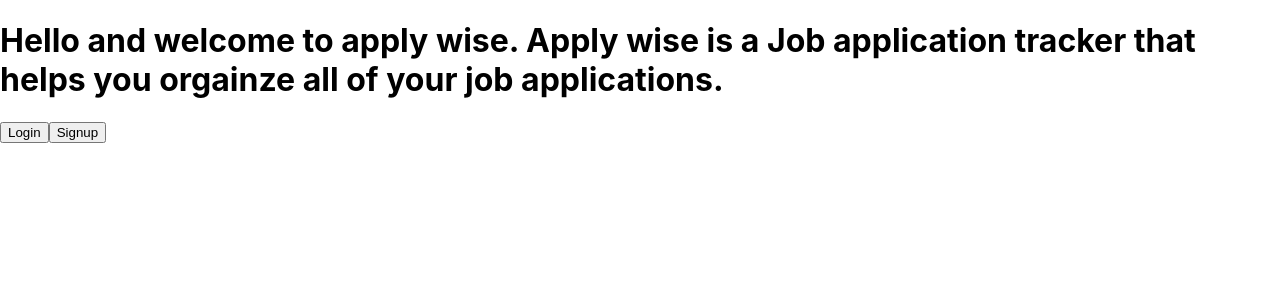
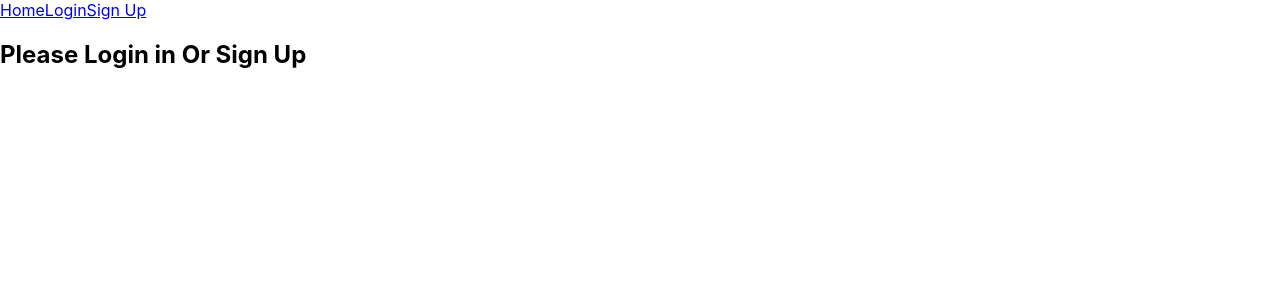
Before and after one commit to Hass3/Job-Tracker, a React (Create React App) app in the folder client/: page / in a window 1280 px wide. Shown: the top 300 px of the page. Built offline with nearby package versions, Linux system fonts and the light colour scheme; no server answers.

Commit message:
Routing logic implemented

```diff
--- a/client/src/components/App.js
+++ b/client/src/components/App.js
@@ -3,6 +3,8 @@ import { useEffect, useState } from "react"
 import HomePage from "./HomePage"
 import Login from "./Login"
 import Signup from "./SignUp"
+import NavBar from "./NavBar"
+
 function App(){
     const [user, setUser] = useState(null)
 
@@ -12,13 +14,11 @@ function App(){
           r.json().then((user)=> setUser(user))
         }
       })
-    })
-
-
+    },[])
 
     return(
        <>
-
+         <NavBar user = {user} setUser = {setUser}/>
          <HomePage/>
        </>
       )
--- a/client/src/components/HomePage.js
+++ b/client/src/components/HomePage.js
@@ -1,18 +1,22 @@
 import { Link } from "react-router-dom";
+import CompaniesPage from "./CompaniesPage";
 
 
 
-function HomePage() {
+function HomePage({user}) {
   return (
    <>
-   <h1>Hello and welcome to apply wise. Apply wise is a Job application tracker that
-    helps you orgainze all of your job applications.</h1>
-   <Link to='/login'>
-    <button>Login</button>
-  </Link>
-  <Link to='/signup'>
-    <button>Signup</button>
-  </Link>
+  {user?(
+  <>
+  <h2>Welcome Back,{user.name} </h2>
+  </>
+  ) :
+    (
+    <>
+    <h2>Please Login in Or Sign Up</h2>
+    </>
+    )
+  }
    </>
 
   )
--- a/client/src/components/Login.js
+++ b/client/src/components/Login.js
@@ -1,6 +1,7 @@
 import { useState} from "react"
 import { useFormik } from 'formik';
 import * as yup from 'yup';
+import NavBar from "./NavBar";
 
 function Login(){
     const fromSchema = yup.object().shape({
@@ -36,6 +37,7 @@ function Login(){
 
     return(
         <>
+        <NavBar/>
         <form onSubmit={formik.onSubmit}>
             <input placeholder="Enter Username"/>
             <input placeholder="Enter Password"/>
--- a/client/src/components/NavBar.js
+++ b/client/src/components/NavBar.js
@@ -1,11 +1,48 @@
+import {NavLink} from "react-router-dom"
 
-
-function NavBar(){
-
+function NavBar({user, setUser}){
     return(
         <>
+        <nav className="navbar">
+        {!user ?(
+        <>
+          <NavLink
+          to='/'
+          className='navlink'
+          >
+           Home
+          </NavLink>
+
+          <NavLink
+          to='/login'
+          className='navlink'
+          >
+            Login
+          </NavLink>
+          <NavLink
+          to='/signup'
+          className='navlink'
+          >
+            Sign Up
+          </NavLink>
+        </>
+        )
+        :
+        (<>
+          <NavLink
+          to='/'
+          className='navlink'
+          >
+           Home
+          </NavLink>
+          <button className="navLink">Logout</button>
+
+        </>
+        )
+        }
+        </nav>
+
         </>
     )
 }
-
 export default NavBar
--- a/client/src/components/SignUp.js
+++ b/client/src/components/SignUp.js
@@ -1,11 +1,12 @@
 import { useState, useEffect } from "react";
 import { useFormik } from 'formik';
-
+import NavBar from "./NavBar";
 
 function Signup(){
 
     return(
         <>
+        <NavBar/>
         <form>
             <input placeholder="Enter Name"/>
             <input placeholder="Enter Username"/>
--- a/client/src/routes.js
+++ b/client/src/routes.js
@@ -2,11 +2,12 @@ import HomePage from "./components/HomePage";
 import Signup from "./components/SignUp";
 import Login from "./components/Login";
 import CompaniesPage from "./components/CompaniesPage";
+import App from "./components/App";
 
 const routes = [
     {
         path: '/',
-        element:<HomePage/>
+        element:<App/>
     },
     {
         path:'/login',
```
